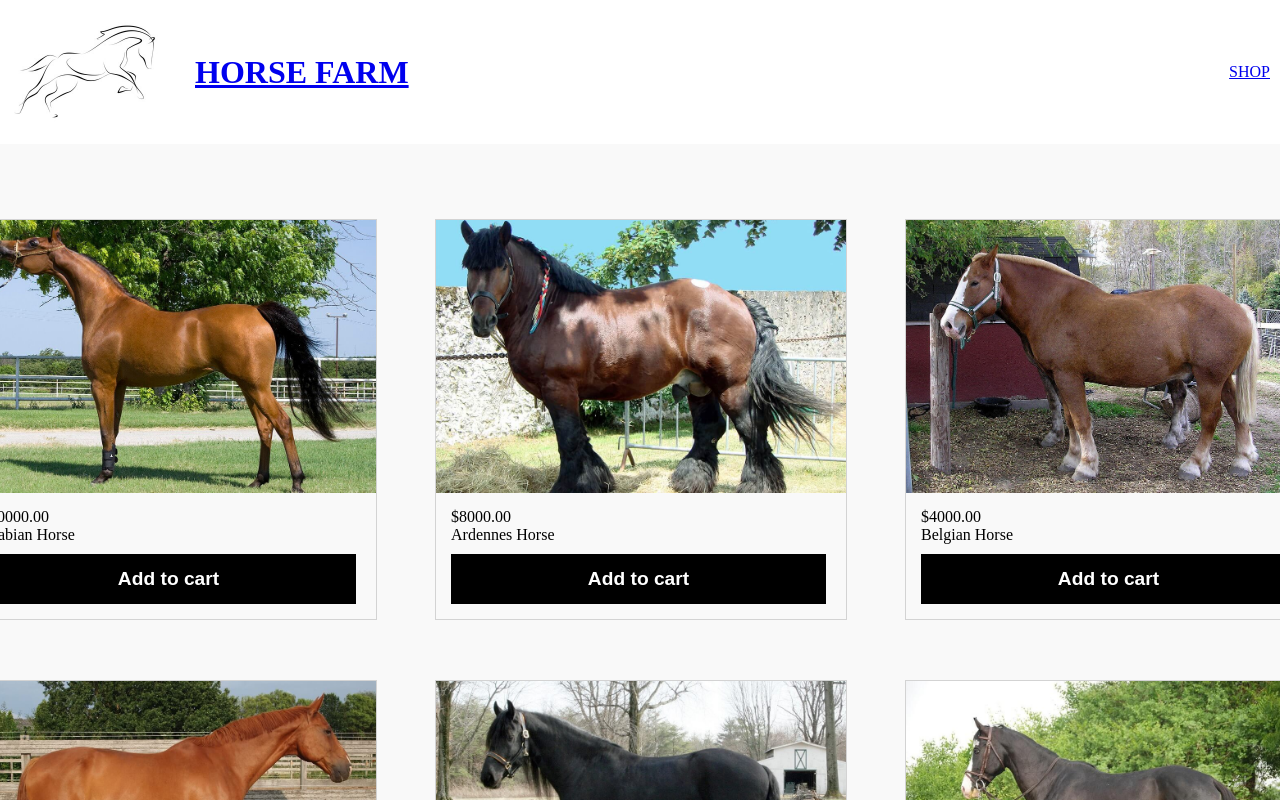
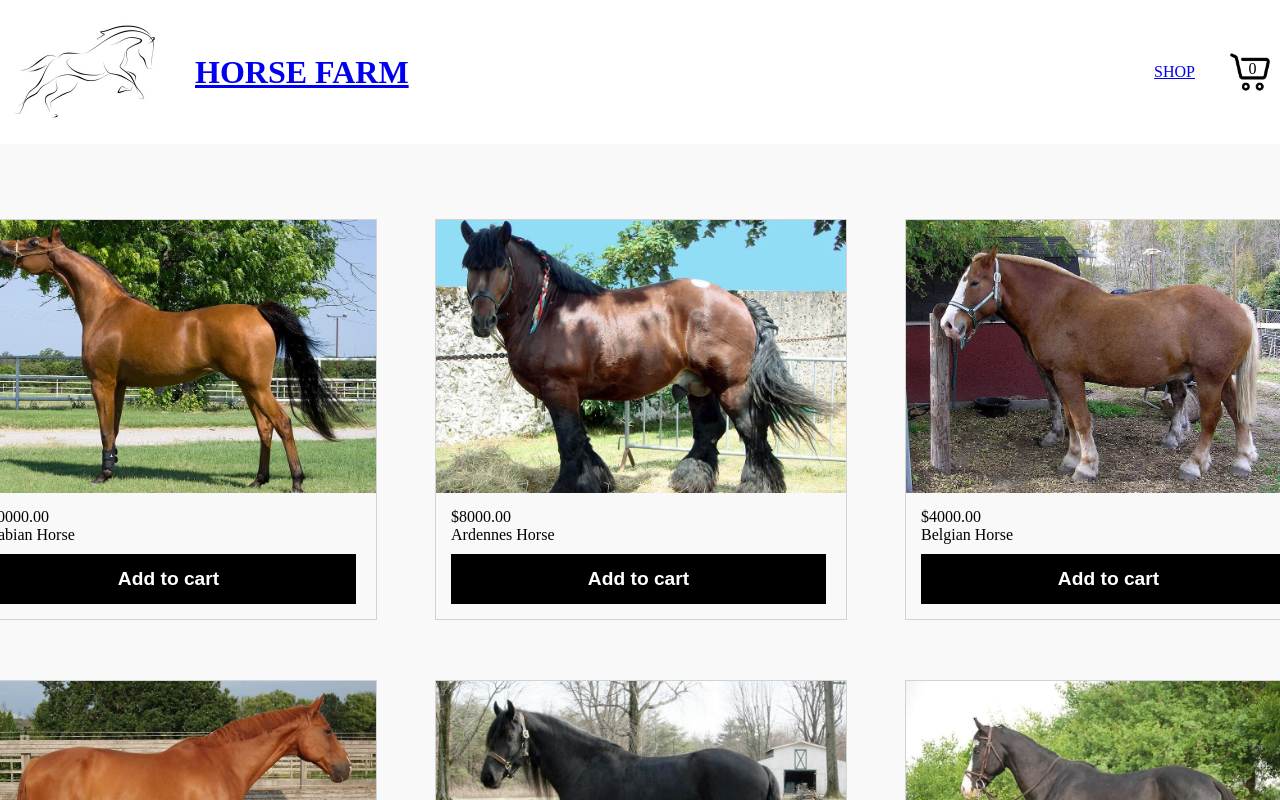
Before and after one commit to ali-a-ahmed1097/shopping-cart-app, a React (Vite) app: page /shop in a window 1280 px wide. Shown: the top 800 px of the page. Built offline with nearby package versions, Linux system fonts and the light colour scheme.

Commit message:
Added a shopping cart icon and a counter for the amount of items in it.

```diff
--- a/src/components/Card.jsx
+++ b/src/components/Card.jsx
@@ -1,8 +1,11 @@
 import React from "react";
 
 export default function Card(props) {
+    function handleClick(event) {
+        console.log(event.target);
+    }
     return (
-        <div className="card">
+        <div className="card" onClick={handleClick}>
             <img src={`./images/${props.horse.img}`} alt="" />
             <div className="bottom-card">
                 <div>${props.horse.price}.00</div>
--- a/src/components/Navigation.jsx
+++ b/src/components/Navigation.jsx
@@ -1,6 +1,7 @@
 import React from "react";
 import { Link } from "react-router-dom";
 import logo from '../assets/logo.jpg';
+import spc from '../assets/shopping-cart.png';
 
 export default function Navigation() {
     return (
@@ -14,6 +15,10 @@ export default function Navigation() {
             <Link to='/shop'>
                 <div>SHOP</div>
             </Link>
+            <div className="shopping-cart-whole">
+                <img src={spc} className='shopping-cart' />
+                <div className="items">0</div>
+            </div>
         </div>
     );
 }
--- a/src/index.css
+++ b/src/index.css
@@ -74,3 +74,21 @@ button:hover {
     min-width: 100%;
     min-height: 100%;
 }
+
+.shopping-cart {
+    height: 40px;
+    cursor: pointer;
+}
+
+.items {
+    position: relative;
+    bottom: 36px;
+    text-align: center;
+    margin-left: 5px;
+    cursor: pointer;
+}
+
+.shopping-cart-whole {
+    padding: 0;
+    height: 40px;
+}
```
Also changed, not shown: src/assets/shopping-cart.png (added).
